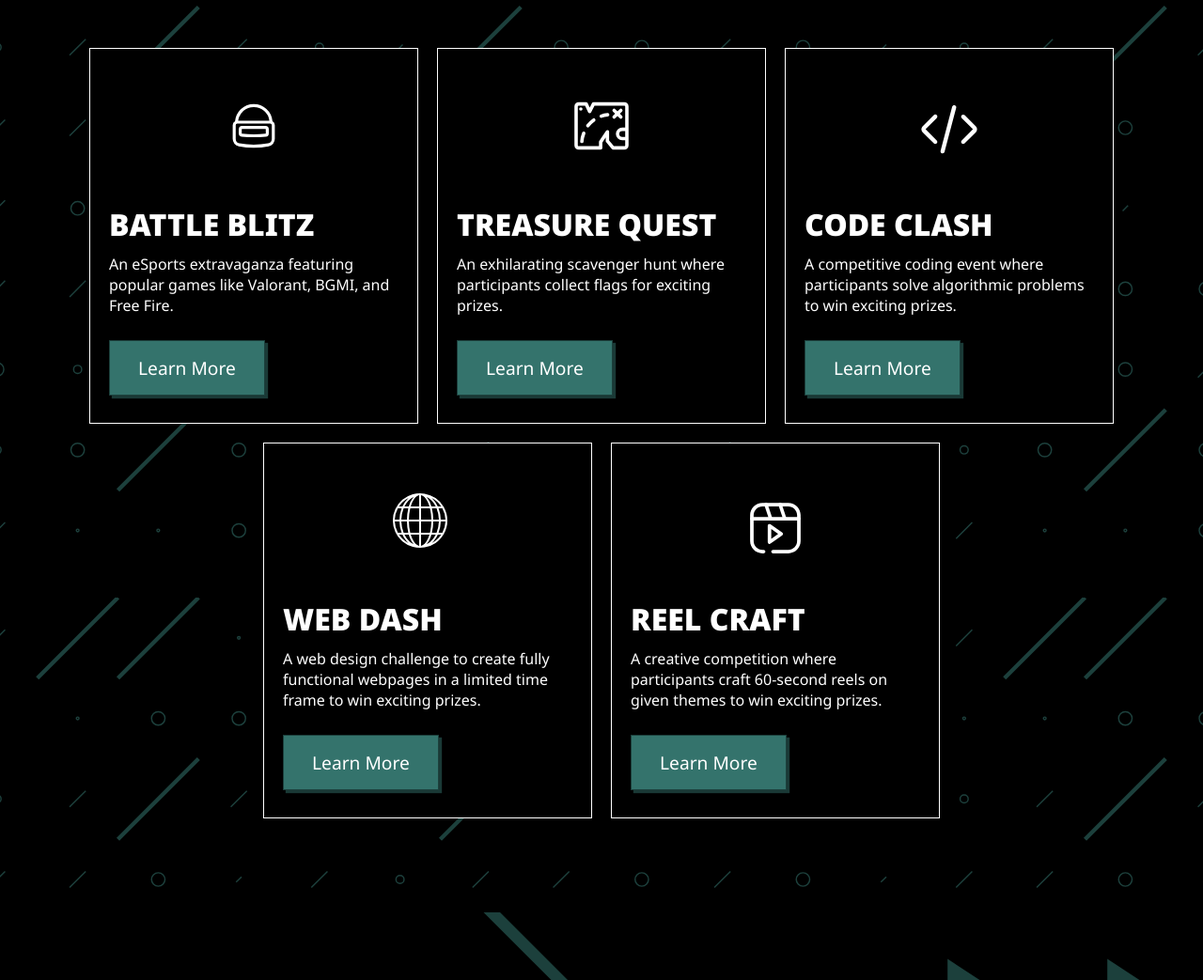
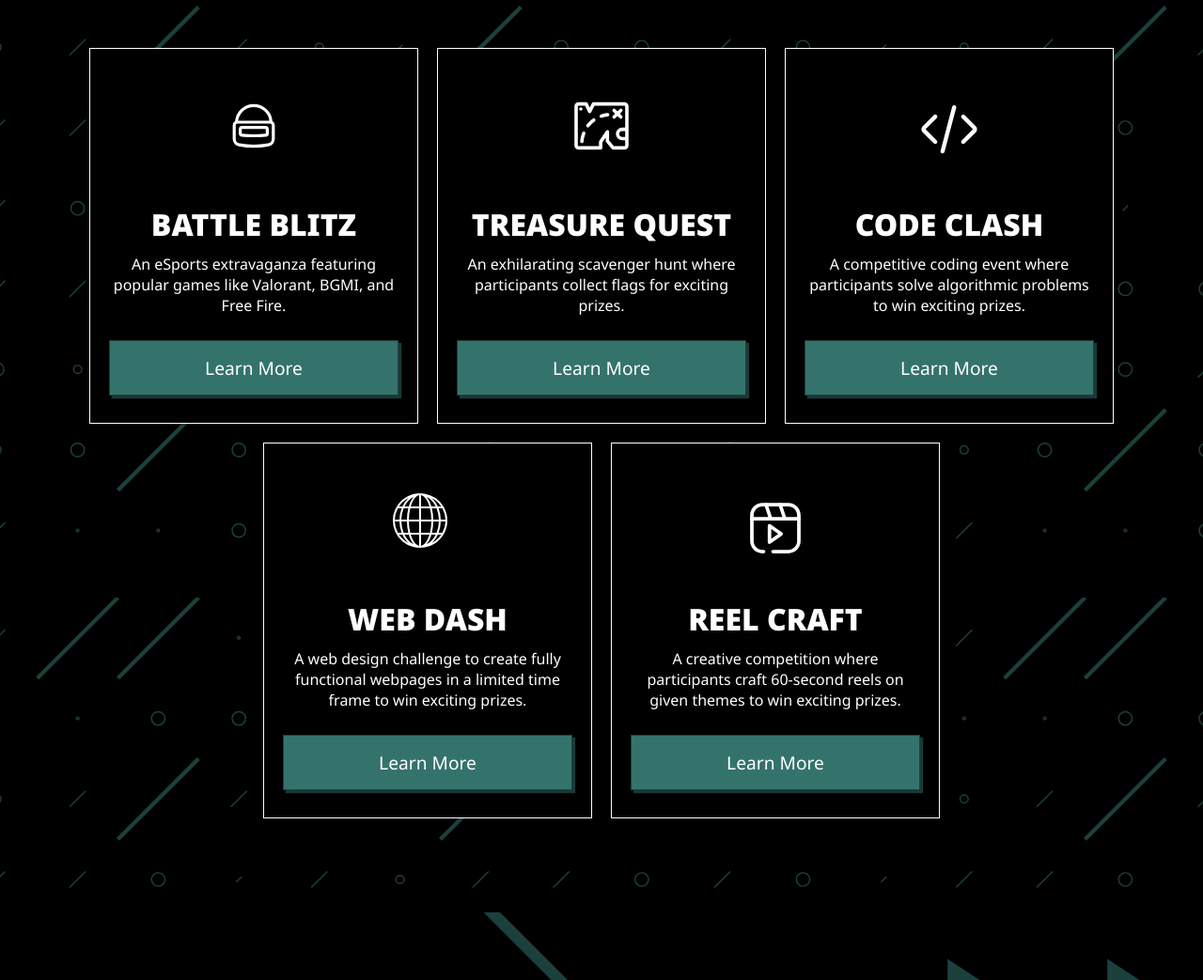
Before and after one commit to Vansh-Bytes/TechOdyssey, a Flask app: page / in a window 1280 px wide. Shown: the part 1205-2248 px from the top of the page at 94% size. Run offline with Flask 3, Linux system fonts and the light colour scheme.

Commit message:
UI Updates

```diff
--- a/application/static/css/home.css
+++ b/application/static/css/home.css
@@ -231,9 +231,9 @@ a {
 .event-details {
     display: flex;
     flex-direction: column;
-    align-items: flex-start;
+    align-items: center;
     justify-content: center;
-    text-align: left;
+    text-align: center;
     gap: 10px;
 }
 
@@ -248,6 +248,10 @@ a {
     font-size: 1rem;
     font-weight: 400;
     color: #FFF;
+}
+
+.event-details a {
+    width: 100%;
 }
 
 .event-details button {
--- a/application/templates/public/home.html
+++ b/application/templates/public/home.html
@@ -74,6 +74,7 @@
                 <h3>Battle Blitz</h3>
                 <p>An eSports extravaganza featuring popular games like Valorant, BGMI, and Free Fire.</p>
                 <a href="/events/battle-blitz"><button class="primary-button">Learn More</button></a>
+
             </div>
         </div>
         <div class="event">
```
